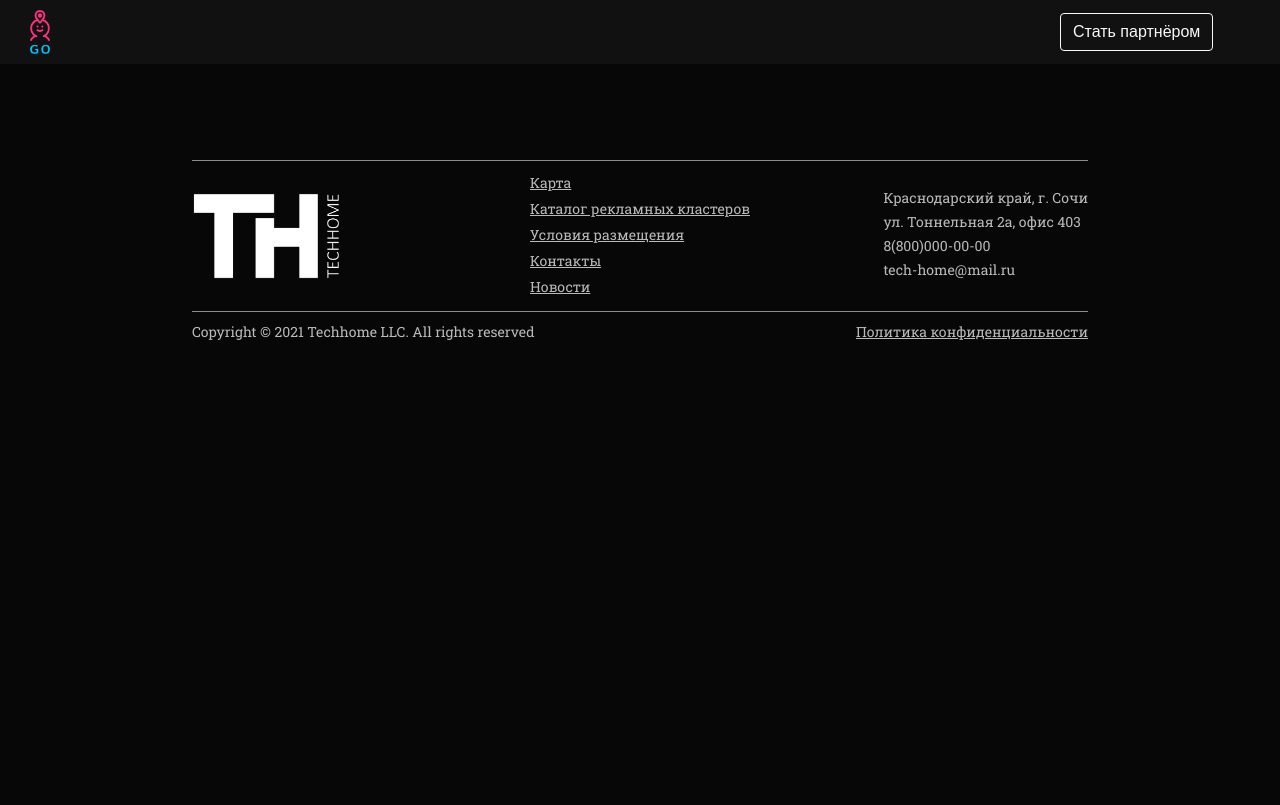
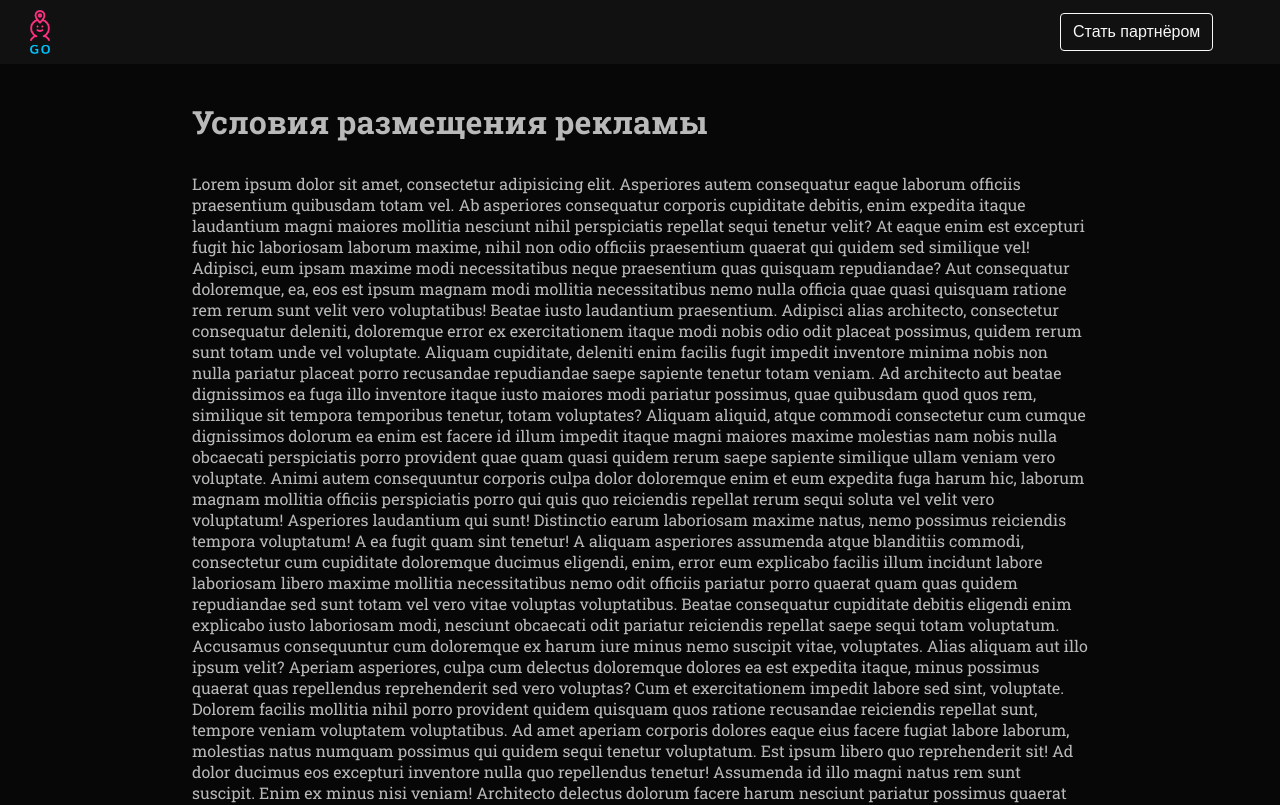
Before and after one commit to webdevstas/terminal-go_vue, a Vue app: page /usloviya in a window 1280 px wide. Shown: the top 805 px of the page. Built offline with nearby package versions, Linux system fonts and the light colour scheme.

Commit message:
добавил страницу условий размещения

```diff
--- a/package.json
+++ b/package.json
@@ -10,9 +10,11 @@
   "dependencies": {
     "core-js": "^3.6.5",
     "gsap": "file:gsap-bonus.tgz",
+    "vee-validate": "^4.2.2",
     "vue": "^3.0.0",
     "vue-router": "^4.0.0-0",
-    "vuex": "^4.0.0-0"
+    "vuex": "^4.0.0-0",
+    "yup": "^0.32.9"
   },
   "devDependencies": {
     "@vue/cli-plugin-babel": "~4.5.0",
--- a/public/index.html
+++ b/public/index.html
@@ -1,5 +1,5 @@
 <!DOCTYPE html>
-<html lang="">
+<html lang="ru">
 <head>
     <meta charset="utf-8">
     <meta http-equiv="X-UA-Compatible" content="IE=edge">
--- a/src/App.vue
+++ b/src/App.vue
@@ -20,7 +20,7 @@ export default {
   },
   data () {
     return {
-      alertVisible: false
+
     }
   }
 }
--- a/src/assets/sass/global.sass
+++ b/src/assets/sass/global.sass
@@ -159,18 +159,6 @@ section
   background-color: #dc3545
   border-color: #dc3545
 
-.alert
-  position: relative
-  padding: 0.75rem 1.25rem
-  margin-bottom: 1rem
-  border: 1px solid transparent
-  border-radius: 0.25rem
-
-.alert-warning
-  color: #856404
-  background-color: #fff3cd
-  border-color: #ffeeba
-
 .btn-outline-light:hover
   color: #212529
   background-color: #f8f9fa
@@ -202,3 +190,11 @@ section
     height: 35%
     top: 65%
     background-image: linear-gradient(to top, #070707, rgba(0, 0, 0, 0))
+.danger
+  color: #dc3545
+.form-error
+  text-align: center
+  display: block
+  margin: 20px 0
+.success
+  color: #28a745
--- a/src/components/sections/Footer.vue
+++ b/src/components/sections/Footer.vue
@@ -7,7 +7,7 @@
       <ul class="footer__menu-list">
         <li class="menu__item"><router-link to="/karta" class="menu__link">Карта</router-link></li>
         <li class="menu__item"><a href="javascript:" class="menu__link">Каталог рекламных кластеров</a></li>
-        <li class="menu__item"><a href="javascript:" class="menu__link">Условия размещения</a></li>
+        <li class="menu__item"><router-link to="/usloviya" class="menu__link">Условия размещения</router-link></li>
         <li class="menu__item"><a href="javascript:" class="menu__link">Контакты</a></li>
         <li class="menu__item"><a href="javascript:" class="menu__link">Новости</a></li>
       </ul>
--- a/src/components/ui/AppAlert.vue
+++ b/src/components/ui/AppAlert.vue
@@ -1,7 +1,7 @@
 <template>
   <div :class="['alert', type]" v-if="visible" @click="closeAlert">
-    <h2 :class="['alert-title', type]">{{ title }}</h2>
-    <p :class="['alert-text', type]">{{ message }}</p>
+    <h2 :class="['alert-title', type]" v-if="title">{{ title }}</h2>
+    <p :class="['alert-text', type]" v-if="message">{{ message }}</p>
   </div>
 </template>
 
@@ -66,11 +66,24 @@ export default {
   transform: translateX(-50%)
   background-color: #ececec
   width: 400px
-  height: 150px
+  height: auto
+  padding: 10px 20px
+  border-radius: 0.25rem
 
   &.success
     border-left: 10px solid #28a745
 
   &.danger
     border-left: 10px solid #a72828
+
+  &-title
+    &.success
+      color: #28a745
+
+    &.danger
+      color: #a72828
+
+  &-text
+    color: #070707
+
 </style>
--- a/src/router/index.js
+++ b/src/router/index.js
@@ -2,6 +2,7 @@ import { createRouter, createWebHistory } from 'vue-router'
 import Home from '@/views/Home'
 import Policy from '@/views/Policy'
 import Map from '@/views/Map'
+import Conditions from '@/views/Conditions'
 
 const routes = [
   {
@@ -15,6 +16,10 @@ const routes = [
   {
     path: '/karta',
     component: Map
+  },
+  {
+    path: '/usloviya',
+    component: Conditions
   }
 ]
 
--- /dev/null
+++ b/src/views/Conditions.vue
@@ -0,0 +1,48 @@
+<template>
+  <div class="container">
+    <h1 class="section-title">Условия размещения рекламы</h1>
+    <p>Lorem ipsum dolor sit amet, consectetur adipisicing elit. Asperiores autem consequatur eaque laborum officiis
+      praesentium quibusdam totam vel. Ab asperiores consequatur corporis cupiditate debitis, enim expedita itaque
+      laudantium magni maiores mollitia nesciunt nihil perspiciatis repellat sequi tenetur velit? At eaque enim est
+      excepturi fugit hic laboriosam laborum maxime, nihil non odio officiis praesentium quaerat qui quidem sed
+      similique vel! Adipisci, eum ipsam maxime modi necessitatibus neque praesentium quas quisquam repudiandae? Aut
+      consequatur doloremque, ea, eos est ipsum magnam modi mollitia necessitatibus nemo nulla officia quae quasi
+      quisquam ratione rem rerum sunt velit vero voluptatibus! Beatae iusto laudantium praesentium. Adipisci alias
+      architecto, consectetur consequatur deleniti, doloremque error ex exercitationem itaque modi nobis odio odit
+      placeat possimus, quidem rerum sunt totam unde vel voluptate. Aliquam cupiditate, deleniti enim facilis fugit
+      impedit inventore minima nobis non nulla pariatur placeat porro recusandae repudiandae saepe sapiente tenetur
+      totam veniam. Ad architecto aut beatae dignissimos ea fuga illo inventore itaque iusto maiores modi pariatur
+      possimus, quae quibusdam quod quos rem, similique sit tempora temporibus tenetur, totam voluptates? Aliquam
+      aliquid, atque commodi consectetur cum cumque dignissimos dolorum ea enim est facere id illum impedit itaque magni
+      maiores maxime molestias nam nobis nulla obcaecati perspiciatis porro provident quae quam quasi quidem rerum saepe
+      sapiente similique ullam veniam vero voluptate. Animi autem consequuntur corporis culpa dolor doloremque enim et
+      eum expedita fuga harum hic, laborum magnam mollitia officiis perspiciatis porro qui quis quo reiciendis repellat
+      rerum sequi soluta vel velit vero voluptatum! Asperiores laudantium qui sunt! Distinctio earum laboriosam maxime
+      natus, nemo possimus reiciendis tempora voluptatum! A ea fugit quam sint tenetur! A aliquam asperiores assumenda
+      atque blanditiis commodi, consectetur cum cupiditate doloremque ducimus eligendi, enim, error eum explicabo
+      facilis illum incidunt labore laboriosam libero maxime mollitia necessitatibus nemo odit officiis pariatur porro
+      quaerat quam quas quidem repudiandae sed sunt totam vel vero vitae voluptas voluptatibus. Beatae consequatur
+      cupiditate debitis eligendi enim explicabo iusto laboriosam modi, nesciunt obcaecati odit pariatur reiciendis
+      repellat saepe sequi totam voluptatum. Accusamus consequuntur cum doloremque ex harum iure minus nemo suscipit
+      vitae, voluptates. Alias aliquam aut illo ipsum velit? Aperiam asperiores, culpa cum delectus doloremque dolores
+      ea est expedita itaque, minus possimus quaerat quas repellendus reprehenderit sed vero voluptas? Cum et
+      exercitationem impedit labore sed sint, voluptate. Dolorem facilis mollitia nihil porro provident quidem quisquam
+      quos ratione recusandae reiciendis repellat sunt, tempore veniam voluptatem voluptatibus. Ad amet aperiam corporis
+      dolores eaque eius facere fugiat labore laborum, molestias natus numquam possimus qui quidem sequi tenetur
+      voluptatum. Est ipsum libero quo reprehenderit sit! Ad dolor ducimus eos excepturi inventore nulla quo repellendus
+      tenetur! Assumenda id illo magni natus rem sunt suscipit. Enim ex minus nisi veniam! Architecto delectus dolorum
+      facere harum nesciunt pariatur possimus quaerat temporibus veritatis voluptates? Aliquid animi aperiam earum
+      explicabo maiores minima molestiae mollitia nobis nulla placeat praesentium quia repellat, ut. Alias commodi,
+      consequuntur delectus incidunt maiores, molestiae nesciunt nulla numquam placeat qui, sint sit unde velit.
+      Accusamus accusantium dolor laboriosam necessitatibus nisi quas quia quisquam recusandae rem. Accusantium
+      aspernatur cupiditate porro quae.</p>
+  </div>
+</template>
+
+<script>
+export default {}
+</script>
+
+<style scoped>
+
+</style>
--- a/src/views/Home.vue
+++ b/src/views/Home.vue
@@ -10,7 +10,6 @@
 
 <script>
 import FirstSection from '@/components/sections/FirstSection'
-
 import MainProps from '@/components/sections/MainProps'
 import BigScreen from '@/components/sections/BigScreen'
 import Sequence from '@/components/sections/Sequence'
--- a/src/views/Map.vue
+++ b/src/views/Map.vue
@@ -5,10 +5,9 @@
       <div class="stats-col">Адрес</div>
       <div class="stats-col">Дневная проходимость</div>
       <div class="stats-col">Месячная проходимость</div>
-      <div class="stats-col">{{stats.address}}</div>
-      <div class="stats-col">{{stats.statistic.dayViews}}</div>
-      <div class="stats-col">{{stats.statistic.monthViews}}</div>
-
+      <div class="stats-col">{{ stats.address }}</div>
+      <div class="stats-col">{{ stats.statistic.dayViews }}</div>
+      <div class="stats-col">{{ stats.statistic.monthViews }}</div>
     </div>
   </div>
 </template>
@@ -89,10 +88,6 @@ export default {
         collection.add(placemark)
       })
       this.map.geoObjects.add(collection)
-    },
-
-    deleteMarks () {
-      this.map.geoObjects.removeAll()
     }
   }
 }
@@ -102,6 +97,7 @@ export default {
 #map
   width: 100%
   height: 60vh
+
 .stats
   display: grid
   grid-template-columns: repeat(3, 1fr)
@@ -110,8 +106,9 @@ export default {
   grid-auto-rows: minmax(30px, auto)
   position: absolute
   bottom: 0
+
   &-col
-    background-color: #3e3e3e
+    background-color: #1e1e1e
     display: flex
     align-items: center
     justify-content: center
```
Also changed, not shown: src/components/sections/Header.vue (+44 -8 lines), 1 other file (tests, documents, lock files or other folders).
